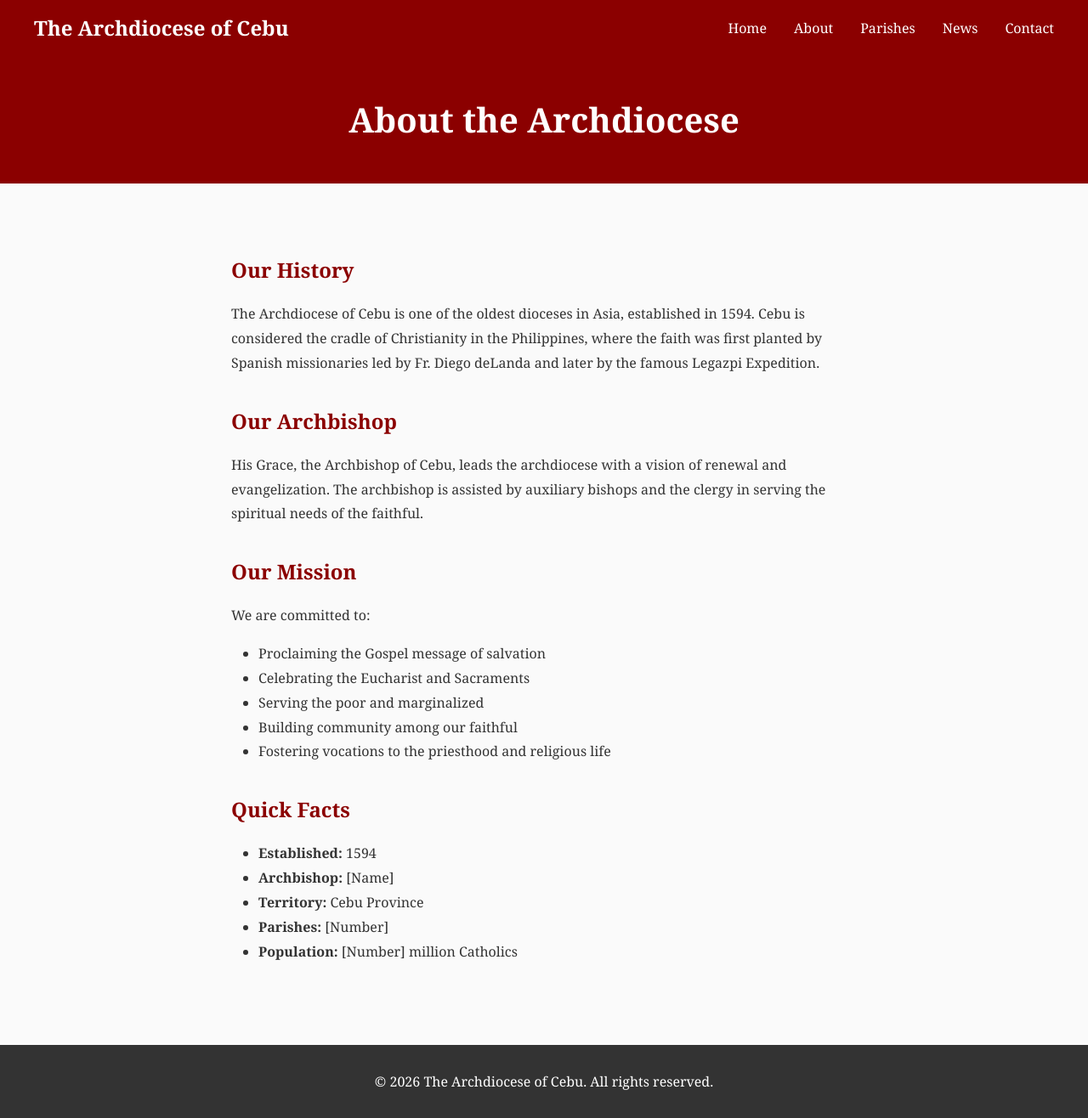
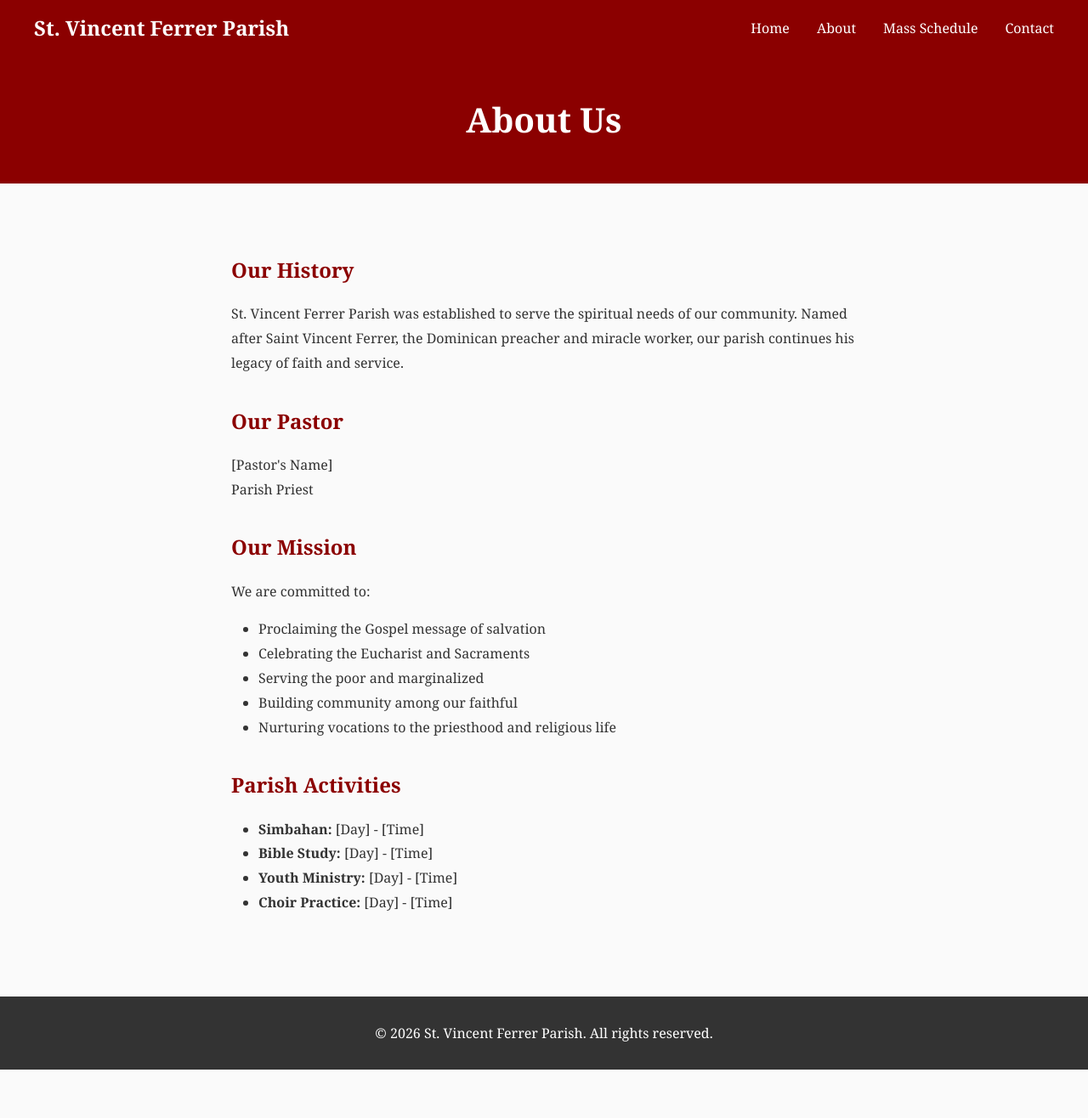
Before and after one commit to dhyllrocoedu-ai/snrsvf, a Next.js app: page /about in a window 1280 px wide. Shown: the whole page at 85% size. After the commit the page ends 1259 px from the top, so only its background shows below. Built offline with nearby package versions, Linux system fonts and the light colour scheme.

Commit message:
Update for St. Vincent Ferrer Parish - Contact, Mass Schedule, About pages

```diff
--- a/src/app/about/page.tsx
+++ b/src/app/about/page.tsx
@@ -2,22 +2,20 @@ export default function About() {
   return (
     <main>
       <div className="page-header">
-        <h1>About the Archdiocese</h1>
+        <h1>About Us</h1>
       </div>
       <div className="page-content">
         <h2>Our History</h2>
         <p>
-          The Archdiocese of Cebu is one of the oldest dioceses in Asia, established in 1594.
-          Cebu is considered the cradle of Christianity in the Philippines, where the faith
-          was first planted by Spanish missionaries led by Fr. Diego deLanda and later by
-          the famous Legazpi Expedition.
+          St. Vincent Ferrer Parish was established to serve the spiritual needs of our community.
+          Named after Saint Vincent Ferrer, the Dominican preacher and miracle worker, our parish
+          continues his legacy of faith and service.
         </p>
 
-        <h2>Our Archbishop</h2>
+        <h2>Our Pastor</h2>
         <p>
-          His Grace, the Archbishop of Cebu, leads the archdiocese with a vision of
-          renewal and evangelization. The archbishop is assisted by auxiliary bishops
-          and the clergy in serving the spiritual needs of the faithful.
+          [Pastor's Name]<br />
+          Parish Priest
         </p>
 
         <h2>Our Mission</h2>
@@ -29,16 +27,15 @@ export default function About() {
           <li>Celebrating the Eucharist and Sacraments</li>
           <li>Serving the poor and marginalized</li>
           <li>Building community among our faithful</li>
-          <li>Fostering vocations to the priesthood and religious life</li>
+          <li>Nurturing vocations to the priesthood and religious life</li>
         </ul>
 
-        <h2>Quick Facts</h2>
+        <h2>Parish Activities</h2>
         <ul style={{marginLeft: '2rem'}}>
-          <li><strong>Established:</strong> 1594</li>
-          <li><strong>Archbishop:</strong> [Name]</li>
-          <li><strong>Territory:</strong> Cebu Province</li>
-          <li><strong>Parishes:</strong> [Number]</li>
-          <li><strong>Population:</strong> [Number] million Catholics</li>
+          <li><strong>Simbahan:</strong> [Day] - [Time]</li>
+          <li><strong>Bible Study:</strong> [Day] - [Time]</li>
+          <li><strong>Youth Ministry:</strong> [Day] - [Time]</li>
+          <li><strong>Choir Practice:</strong> [Day] - [Time]</li>
         </ul>
       </div>
     </main>
--- a/src/app/layout.tsx
+++ b/src/app/layout.tsx
@@ -3,8 +3,8 @@ import './globals.css'
 import Link from 'next/link'
 
 export const metadata: Metadata = {
-  title: 'The Archdiocese of Cebu',
-  description: 'Official website of the Archdiocese of Cebu',
+  title: 'St. Vincent Ferrer Parish',
+  description: 'Official website of St. Vincent Ferrer Parish',
   icons: {
     icon: '/favicon.ico',
   },
@@ -20,19 +20,18 @@ export default function RootLayout({
       <body>
         <header className="header">
           <div className="header-content">
-            <div className="logo">The Archdiocese of Cebu</div>
+            <div className="logo">St. Vincent Ferrer Parish</div>
             <nav>
               <Link href="/">Home</Link>
               <Link href="/about">About</Link>
-              <Link href="/parishes">Parishes</Link>
-              <Link href="/news">News</Link>
+              <Link href="/mass-schedule">Mass Schedule</Link>
               <Link href="/contact">Contact</Link>
             </nav>
           </div>
         </header>
         {children}
         <footer className="footer">
-          <p>© {new Date().getFullYear()} The Archdiocese of Cebu. All rights reserved.</p>
+          <p>© {new Date().getFullYear()} St. Vincent Ferrer Parish. All rights reserved.</p>
         </footer>
       </body>
     </html>
```
Also changed, not shown: src/app/contact/page.tsx (+6 -8 lines), src/app/mass-schedule/page.tsx (added, +44 -0 lines), src/app/news/page.tsx (deleted, +0 -40 lines), src/app/page.tsx (+7 -7 lines), src/app/parishes/page.tsx (deleted, +0 -40 lines).
